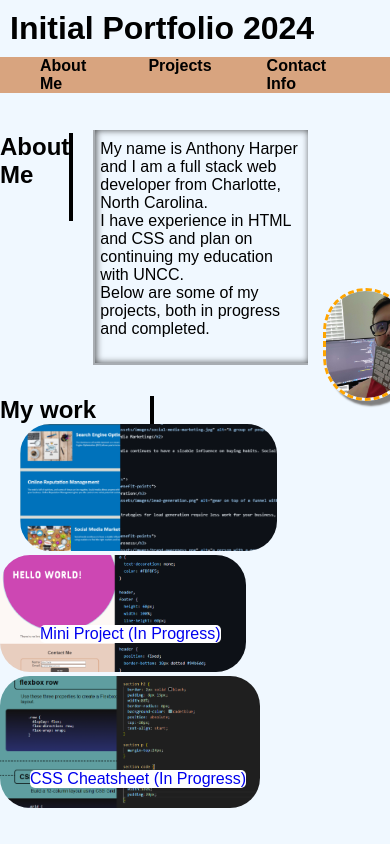
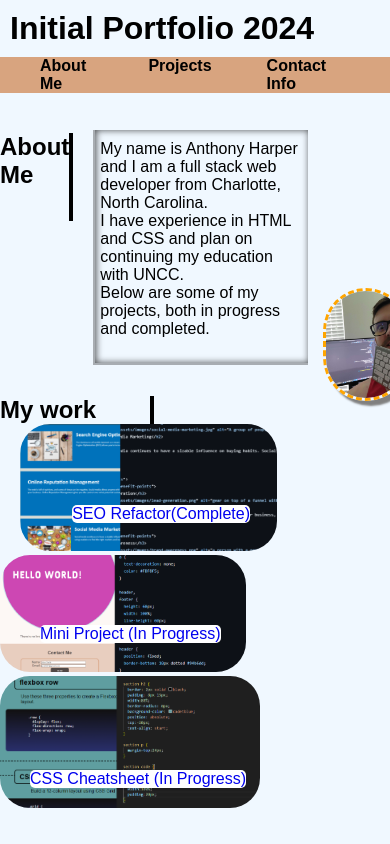
Before and after one commit to aharper2568/my-first-portfolio, a plain HTML site: page index.html in a window 390 px wide. Shown: the top 844 px of the page. Drawn offline with Linux system fonts and the light colour scheme.

Commit message:
added images for readme, proofread and updated comments on CSS and HTML

```diff
--- a/assets/css/style.css
+++ b/assets/css/style.css
@@ -356,8 +356,8 @@ main {
 /* The only way this element is made visible again is with a fixed position */
 .seo-overlay p {
   display:inline;
-  position: fixed;
-  right:440px;
+  position: absolute;
+  right:140px;
   top: 505px;
 }
 
--- a/index.html
+++ b/index.html
@@ -3,6 +3,7 @@
 <head>
   <meta charset="UTF-8">
   <meta name="viewport" content="width=device-width, initial-scale=1.0">
+  <meta name="description" content="Anthony Harper's 2024 portfolio">
   <title>Anthony Harper</title>
   <link rel="stylesheet" href="./assets/css/style.css">
 </head>
@@ -29,7 +30,7 @@
       </ul>
     </nav>
   </header>
-  <!-- This "top-container" helped style the image in ways the class selector "profile wouldnt" -->
+  <!-- This "top-container" helped style the image in ways the class selector "profile" wouldnt -->
   <section class="top-container">
   <aside id="#aboutme" class="about-me">
     <h2>About Me
```
Also changed, not shown: assets/images/folio-412.png (added), assets/images/folio-786.png (added), 1 other file.
